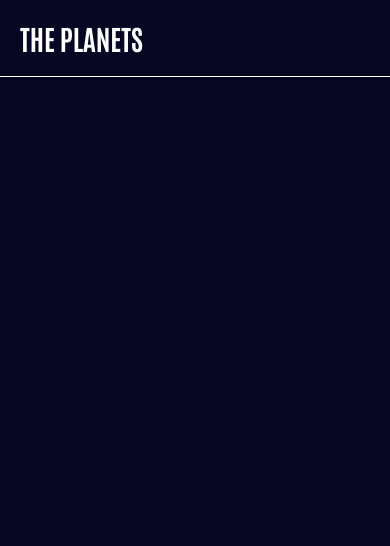
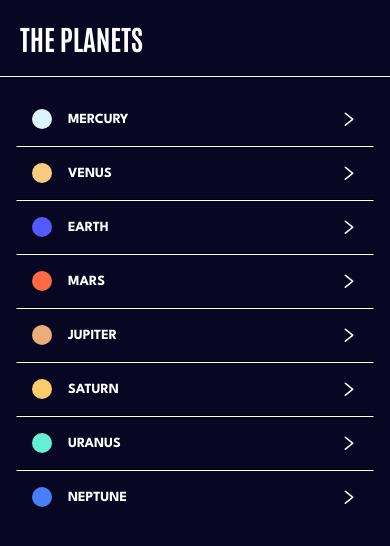
Before and after one commit to ma-foyez/planet-app, a React Native app: screen /Home in a window 390 px wide. Shown: the top 546 px of the page. Built offline with nearby package versions, Linux system fonts and the light colour scheme.

Commit message:
home page done

```diff
--- a/App.js
+++ b/App.js
@@ -1,20 +1,19 @@
 import { StatusBar } from 'expo-status-bar';
-import { StyleSheet } from 'react-native';
-import { colors } from './src/theme/colors';
 import { useFonts } from 'expo-font';
 import Text from './src/components/text/Text';
 import { NavigationContainer, DarkTheme } from '@react-navigation/native';
 import { createNativeStackNavigator } from '@react-navigation/native-stack';
 import Home from './src/screens/Home';
+import Details from './src/screens/Details';
 
 const Stack = createNativeStackNavigator();
 
 export default function App() {
 
   const [loaded] = useFonts({
-    'Antonio-Bold'         : require('./assets/fonts/Antonio-Bold.ttf'),
-    'Antonio-Medium'       : require('./assets/fonts/Antonio-Medium.ttf'),
-    'LeagueSpartan-Bold'   : require('./assets/fonts/LeagueSpartan-Bold.ttf'),
+    'Antonio-Bold': require('./assets/fonts/Antonio-Bold.ttf'),
+    'Antonio-Medium': require('./assets/fonts/Antonio-Medium.ttf'),
+    'LeagueSpartan-Bold': require('./assets/fonts/LeagueSpartan-Bold.ttf'),
     'LeagueSpartan-Regular': require('./assets/fonts/LeagueSpartan-Regular.ttf')
   })
 
@@ -26,18 +25,10 @@ export default function App() {
       <NavigationContainer theme={DarkTheme}>
         <Stack.Navigator screenOptions={{ headerShown: false }}>
           <Stack.Screen name="Home" component={Home} />
+          <Stack.Screen name="Details" component={Details} />
         </Stack.Navigator>
       </NavigationContainer>
       <StatusBar style='light' />
     </>
   );
 }
-
-const styles = StyleSheet.create({
-  container        : {
-    flex           : 1,
-    backgroundColor: colors.black,
-    alignItems     : 'center',
-    justifyContent : 'center',
-  },
-});
--- /dev/null
+++ b/src/screens/Details.js
@@ -0,0 +1,45 @@
+import { FlatList, Pressable, StyleSheet, View } from 'react-native'
+import React from 'react'
+import Text from '../components/text/Text'
+import PlanetHeader from './../components/PlanetHeader';
+import { colors } from '../theme/colors';
+import { spacing } from '../theme/spacing';
+
+export default function Details({ navigation }) {
+    return (
+        <View style={styles.container}>
+            <PlanetHeader />
+
+        </View>
+    )
+}
+
+const styles = StyleSheet.create({
+    container: {
+        flex: 1,
+        backgroundColor: colors.black,
+    },
+    list: {
+        padding: spacing[4],
+    },
+    item: {
+        flexDirection: "row",
+        alignItems: "center",
+        justifyContent: "space-between",
+        padding: spacing[4]
+    },
+    circle: {
+        height: 20,
+        width: 20,
+        borderRadius: 10
+    },
+    itemName: {
+        textTransform: "uppercase",
+        marginLeft: spacing[4]
+    },
+    separator: {
+        borderBottomColor: colors.white,
+        borderWidth: 0.5
+    }
+
+})
--- a/src/screens/Home.js
+++ b/src/screens/Home.js
@@ -1,20 +1,65 @@
-import { StyleSheet, View } from 'react-native'
+import { FlatList, Pressable, StyleSheet, View } from 'react-native'
 import React from 'react'
 import Text from '../components/text/Text'
 import PlanetHeader from './../components/PlanetHeader';
 import { colors } from '../theme/colors';
+import { PLANET_LIST } from '../data/planet-list';
+import { spacing } from '../theme/spacing';
+import { AntDesign } from '@expo/vector-icons';
 
-export default function Home() {
+export default function Home({ navigation }) {
     return (
-        <View style={style.container}>
+        <View style={styles.container}>
             <PlanetHeader />
+            <FlatList
+                data={PLANET_LIST}
+                contentContainerStyle={styles.list}
+                keyExtractor={(item) => item.name}
+                renderItem={({ item }) => {
+                    return (
+                        <Pressable onPress={() => {
+                            navigation.navigate("Details")
+                        }} style={styles.item} >
+                            <View style={{ flexDirection: "row", alignItems: "center" }}>
+                                <View style={[styles.circle, { backgroundColor: item.color }]}></View>
+                                <Text preset='h4' style={styles.itemName}>{item.name}</Text>
+                            </View>
+                            <AntDesign name="right" size={18} color="white" />
+                        </Pressable>
+                    )
+                }}
+                ItemSeparatorComponent={() => <View style={styles.separator}></View>}
+            />
         </View>
     )
 }
 
-const style = StyleSheet.create({
+const styles = StyleSheet.create({
     container: {
         flex: 1,
         backgroundColor: colors.black,
+    },
+    list: {
+        padding: spacing[4],
+    },
+    item: {
+        flexDirection: "row",
+        alignItems: "center",
+        justifyContent: "space-between",
+        padding: spacing[4]
+    },
+    circle: {
+        height: 20,
+        width: 20,
+        borderRadius: 10
+    },
+    itemName: {
+        textTransform: "uppercase",
+        marginLeft: spacing[4]
+    },
+    separator: {
+        borderBottomColor: colors.white,
+        borderWidth: 0.5
     }
+
 })
```
